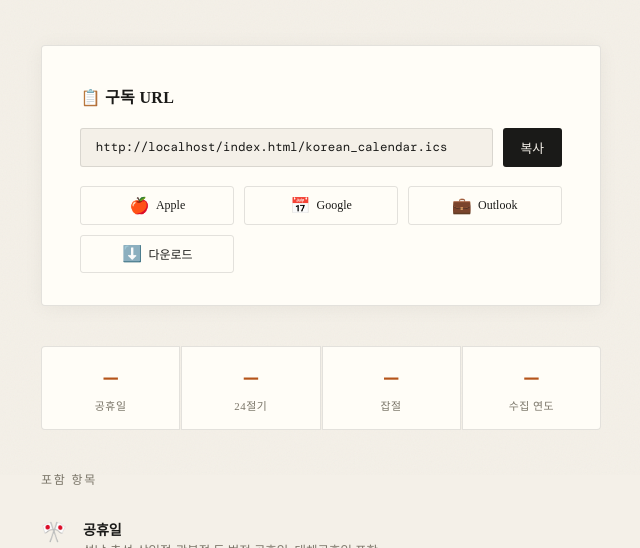
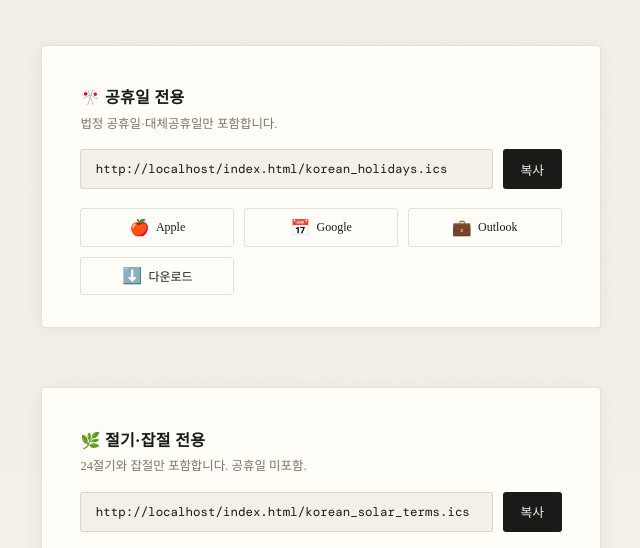
Before and after one commit to plusdaeho/KR_Holidays_Seasons, a plain HTML site: page index.html in a window 1280 px wide. Shown: the part 325-873 px from the top of the page, without its empty margins (319-959 px from the left). Drawn offline with nearby package versions, Linux system fonts and the light colour scheme; no server answers.

Commit message:
공휴일과 24절기·잡절 로 2개로 나눔

```diff
--- a/index.html
+++ b/index.html
@@ -88,10 +88,15 @@
       box-shadow: 0 2px 20px rgba(0,0,0,.05);
       position: relative; z-index: 1;
     }
+    .subscribe-box + .subscribe-box { margin-top: 1.2rem; }
     .subscribe-box h2 {
       font-size: 1rem; font-weight: 600;
-      margin-bottom: 1.2rem;
+      margin-bottom: .4rem;
       letter-spacing: .02em;
+    }
+    .box-desc {
+      font-size: .78rem; color: var(--muted);
+      margin-bottom: 1rem; line-height: 1.5;
     }
 
     .url-row {
@@ -231,19 +236,35 @@
     </p>
   </header>
 
-  <!-- 구독 박스 -->
+  <!-- 구독 박스 ① 공휴일 전용 -->
   <div class="subscribe-box">
-    <h2>📋 구독 URL</h2>
+    <h2>🎌 공휴일 전용</h2>
+    <p class="box-desc">법정 공휴일·대체공휴일만 포함합니다.</p>
     <div class="url-row">
-      <input class="url-input" id="ics-url" readonly value="로딩 중…" />
-      <button class="btn" id="copy-btn" onclick="copyUrl()">복사</button>
+      <input class="url-input" id="ics-url-hol" readonly value="로딩 중…" />
+      <button class="btn" id="copy-btn-hol" onclick="copyUrl('hol')">복사</button>
     </div>
+    <div class="client-grid">
+      <a class="client-btn" id="apple-link-hol" href="#"><span>🍎</span> Apple</a>
+      <a class="client-btn" id="google-link-hol" href="#" target="_blank"><span>📅</span> Google</a>
+      <a class="client-btn" id="outlook-link-hol" href="#"><span>💼</span> Outlook</a>
+      <a class="client-btn" id="download-link-hol" href="#" download="korean_holidays.ics"><span>⬇️</span> 다운로드</a>
+    </div>
+  </div>
 
+  <!-- 구독 박스 ② 절기·잡절 전용 -->
+  <div class="subscribe-box">
+    <h2>🌿 절기·잡절 전용</h2>
+    <p class="box-desc">24절기와 잡절만 포함합니다. 공휴일 미포함.</p>
+    <div class="url-row">
+      <input class="url-input" id="ics-url-term" readonly value="로딩 중…" />
+      <button class="btn" id="copy-btn-term" onclick="copyUrl('term')">복사</button>
+    </div>
     <div class="client-grid">
-      <a class="client-btn" id="apple-link" href="#"><span>🍎</span> Apple</a>
-      <a class="client-btn" id="google-link" href="#" target="_blank"><span>📅</span> Google</a>
-      <a class="client-btn" id="outlook-link" href="#"><span>💼</span> Outlook</a>
-      <a class="client-btn" id="download-link" href="#" download="korean_calendar.ics"><span>⬇️</span> 다운로드</a>
+      <a class="client-btn" id="apple-link-term" href="#"><span>🍎</span> Apple</a>
+      <a class="client-btn" id="google-link-term" href="#" target="_blank"><span>📅</span> Google</a>
+      <a class="client-btn" id="outlook-link-term" href="#"><span>💼</span> Outlook</a>
+      <a class="client-btn" id="download-link-term" href="#" download="korean_solar_terms.ics"><span>⬇️</span> 다운로드</a>
     </div>
   </div>
 
@@ -286,18 +307,24 @@
   <div class="bottom-rule"><span></span><em>매월 1일 자동 갱신 · GitHub Actions</em><span></span></div>
 
   <script>
-    const ICS_FILE = "korean_calendar.ics";
-    const BASE     = location.origin + location.pathname.replace(/\/?$/, "/");
-    const ICS_URL  = BASE + ICS_FILE;
+    const BASE = location.origin + location.pathname.replace(/\/?$/, "/");
+
+    const FEEDS = {
+      hol:  { file: "korean_holidays.ics",    dl: "korean_holidays.ics" },
+      term: { file: "korean_solar_terms.ics", dl: "korean_solar_terms.ics" },
+    };
 
     // URL 세팅
-    document.getElementById("ics-url").value        = ICS_URL;
-    document.getElementById("download-link").href   = ICS_URL;
-    document.getElementById("apple-link").href      = "webcal://" + ICS_URL.replace(/^https?:\/\//, "");
-    document.getElementById("google-link").href     =
-      "https://calendar.google.com/calendar/r?cid=" + encodeURIComponent(ICS_URL);
-    document.getElementById("outlook-link").href    =
-      "ms-outlook://calendars/subscribe?url=" + encodeURIComponent(ICS_URL);
+    for (const [key, cfg] of Object.entries(FEEDS)) {
+      const url = BASE + cfg.file;
+      document.getElementById(`ics-url-${key}`).value          = url;
+      document.getElementById(`download-link-${key}`).href     = url;
+      document.getElementById(`apple-link-${key}`).href        = "webcal://" + url.replace(/^https?:\/\//, "");
+      document.getElementById(`google-link-${key}`).href       =
+        "https://calendar.google.com/calendar/r?cid=" + encodeURIComponent(url);
+      document.getElementById(`outlook-link-${key}`).href      =
+        "ms-outlook://calendars/subscribe?url=" + encodeURIComponent(url);
+    }
 
     // 메타 JSON 로드
     fetch("meta.json?_=" + Date.now())
@@ -318,10 +345,10 @@
       .catch(() => {});
 
     // 복사
-    function copyUrl() {
-      const url = document.getElementById("ics-url").value;
+    function copyUrl(key) {
+      const url = document.getElementById(`ics-url-${key}`).value;
       navigator.clipboard.writeText(url).then(() => {
-        const btn = document.getElementById("copy-btn");
+        const btn = document.getElementById(`copy-btn-${key}`);
         btn.textContent = "✓ 복사됨";
         btn.classList.add("copied");
         setTimeout(() => { btn.textContent = "복사"; btn.classList.remove("copied"); }, 2000);
```
